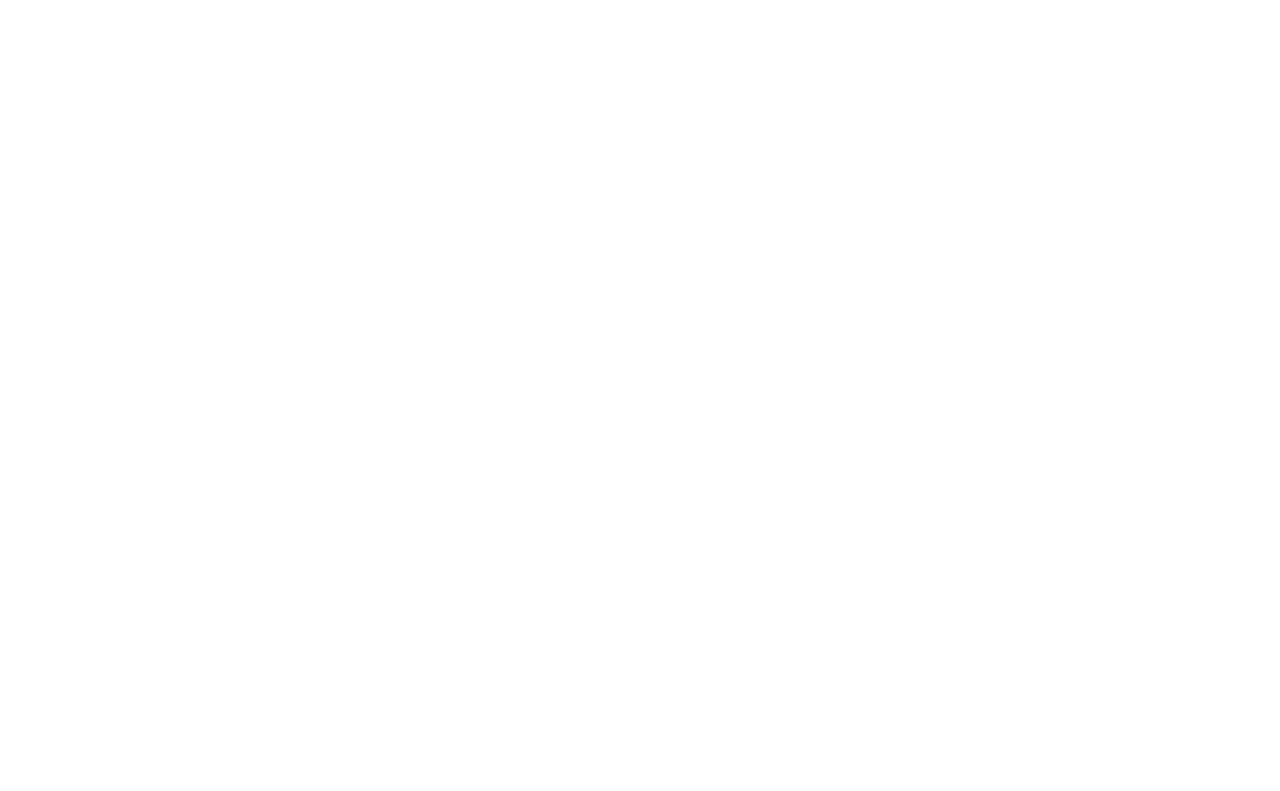
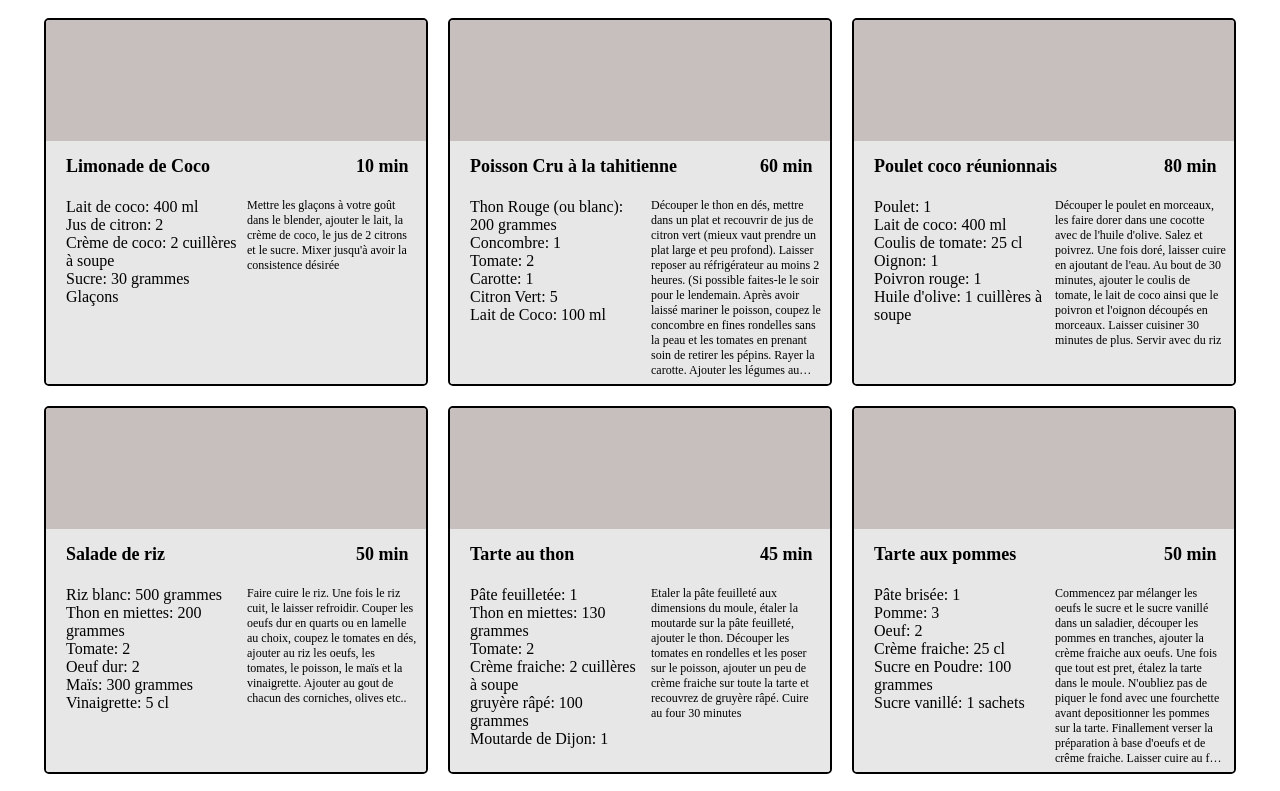
Before and after one commit to AdrienW86/les_petits_plats, a website with bundled scripts: page index.html in a window 1280 px wide. Shown: the top 791 px of the page. Built offline with nearby package versions, Linux system fonts and the light colour scheme.

Commit message:
mise en place de la data

```diff
--- a/Js/class-recipes.js
+++ b/Js/class-recipes.js
@@ -4,20 +4,66 @@ export default class Recipe {
         this.name = data.name
         this.servings = data.servings
         this.ingredients = data.ingredients
+        this.time = data.time
+        this.description = data.description
+        this.appliance = data.appliance
+        this.ustensils = data.ustensils
     }
 
     buildRecipe() {
         const main = document.getElementById("container")
+        const card = document.createElement("section")
+        const headercard = document.createElement("div")
+        const bodyCard = document.createElement("div")
+        const title = document.createElement("div")
+        const cardContent = document.createElement("section")
+        const divUl = document.createElement("div")
+        const divDescription = document.createElement("div")
 
-        const Card = document.createElement("section")
-        main.appendChild(Card)
 
-        headerCard.innerHTML = `<div class ="header-card">
-                                    <div class = "body-card">
-                                        <div class = "title"> </div>
-                                        <div class = "ingredients"> </div>
-                                        <div class = "recipe"> </div>
-                                    </div>
-                                </div>`
+        const ul = document.createElement("ul")
+        const description = document.createElement("div")
+
+        main.appendChild(card)
+        card.appendChild(headercard)
+        card.appendChild(bodyCard)
+        bodyCard.appendChild(title)
+        bodyCard.appendChild(cardContent)
+        cardContent.appendChild(divUl)
+        cardContent.appendChild(divDescription)
+        divUl.appendChild(ul)
+        divDescription.appendChild(description)
+
+
+        card.setAttribute("class","fiche_recette")
+        headercard.setAttribute("class", "header_recette")
+        bodyCard.setAttribute("class", "body_recette")
+        description.setAttribute("class", "bloc-recette" )
+        title.setAttribute("class", "box-title")
+        divUl.setAttribute("class", "ul-container")
+        divDescription.setAttribute("class", "description-container")
+        ul.setAttribute("class", "liste_ingredients")
+
+
+      //  headercard.innerHTML = // this.picture
+        title.innerHTML = `<h2 class="title"> ${this.name} </h2>
+                            <p class= "time"> ${this.time} min </p>`
+
+        const items = this.ingredients
+        items.forEach(item => {
+            console.table(item.ingredient)
+            const li = document.createElement("li")
+            ul.appendChild(li)
+            if(item.quantity && item.unit) {
+                li.innerHTML = item.ingredient + ": " + item.quantity + " " + item.unit
+            }else if(item.quantity && ! item.unit){
+                li.innerHTML = item.ingredient + ": " + item.quantity
+            }else if(!item.quantity && item.unit) {
+                li.innerHTML = item.ingredient + item.unit
+            }else{
+                li.innerHTML = item.ingredient
+            }
+        })
+        description.innerHTML = this.description
     }
 }
--- a/Js/index.js
+++ b/Js/index.js
@@ -1,3 +1,9 @@
-import { recipes } from "../datas"
+import {recipes} from "../recipes.js"
+import Recipe from "./class-recipes.js"
 
-console.log( recipes)
+console.table(recipes)
+
+recipes.forEach(recette => {
+    const listOfRecipes = new Recipe(recette)
+    listOfRecipes.buildRecipe()
+})
--- a/index.html
+++ b/index.html
@@ -4,7 +4,8 @@
     <meta charset="UTF-8">
     <meta http-equiv="X-UA-Compatible" content="IE=edge">
     <meta name="viewport" content="width=device-width, initial-scale=1.0">
-    <title>Document</title>
+    <link rel="stylesheet" href="./style.css">
+    <title>Les petits plats</title>
 </head>
 <body>
     <main id="container"></main>
--- a/datas.js
+++ b/recipes.js
@@ -1,4 +1,4 @@
-const recipes = [
+export const recipes = [
     {
         "id": 1,
         "name" : "Limonade de Coco",
@@ -20,7 +20,7 @@ const recipes = [
             },
             {
                 "ingredient" : "Sucre",
-                "quantite" : 30,
+                "quantity" : 30,
                 "unit" : "grammes"
             },
             {
@@ -52,7 +52,7 @@ const recipes = [
             },
             {
                 "ingredient" : "Carotte",
-                "quantite" : 1
+                "quantity" : 1
             },
             {
                 "ingredient" : "Citron Vert",
--- /dev/null
+++ b/style.css
@@ -0,0 +1,81 @@
+body {
+    box-sizing: border-box;
+
+}
+
+#container {
+    display: flex;
+    flex-wrap: wrap;
+    justify-content: center;
+}
+/* Card */
+
+.fiche_recette {
+    display: flex;
+    flex-direction: column;
+    border: 2px solid black;
+    height: 364px;
+    width: 380px;
+    margin: 10px;
+    border-radius: 5px;
+}
+/* Header */
+.header_recette {
+    width: 380px;
+    height: 178px;
+    background-color: rgba(199, 190, 190, 1);
+}
+/* Body */
+section {
+    display: flex;
+    height: 186px;
+    overflow: hidden;
+}
+.box-title {
+    display: flex;
+}
+.body_recette {
+    background: rgba(231, 231, 231, 1);
+}
+.title {
+    width: 304px;
+    height: 22px;
+    font-size: 18px;
+    display: flex;
+    padding-left: 20px;
+}
+.time {
+    font-size: 18px;
+    font-weight: bold;
+    width: 76px;
+    position: relative;
+    bottom: 3px;
+    padding-left: 10px;
+}
+.liste_ingredients {
+   list-style: none;
+   width: 171px;
+   height: 185px;
+   padding: 0;
+   margin: 0;
+   padding-left: 10px;
+}
+.ul-container, .description-container {
+  display: flex;
+  width: 190px;
+  height: 1175px;
+  padding-left: 10px;
+
+}
+.bloc-recette {
+    padding-right: 5px;
+    width: 171px;
+    height: 175px;
+    font-size: 12px;
+    padding-bottom: 5px;
+    display: -webkit-box;
+    -webkit-line-clamp: 12;
+    -webkit-box-orient: vertical;
+    overflow: hidden;
+    text-overflow: ellipsis
+}
```
